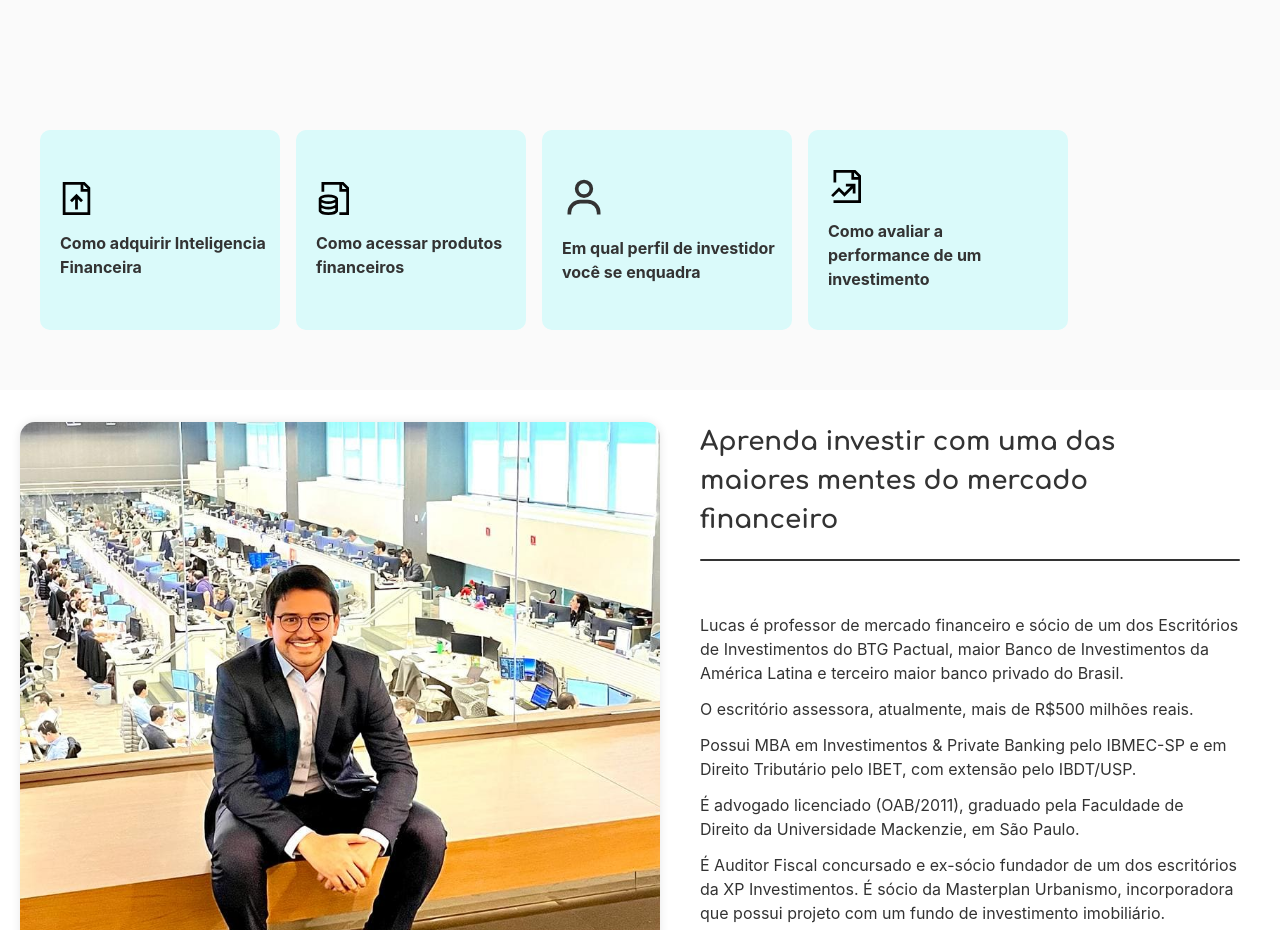
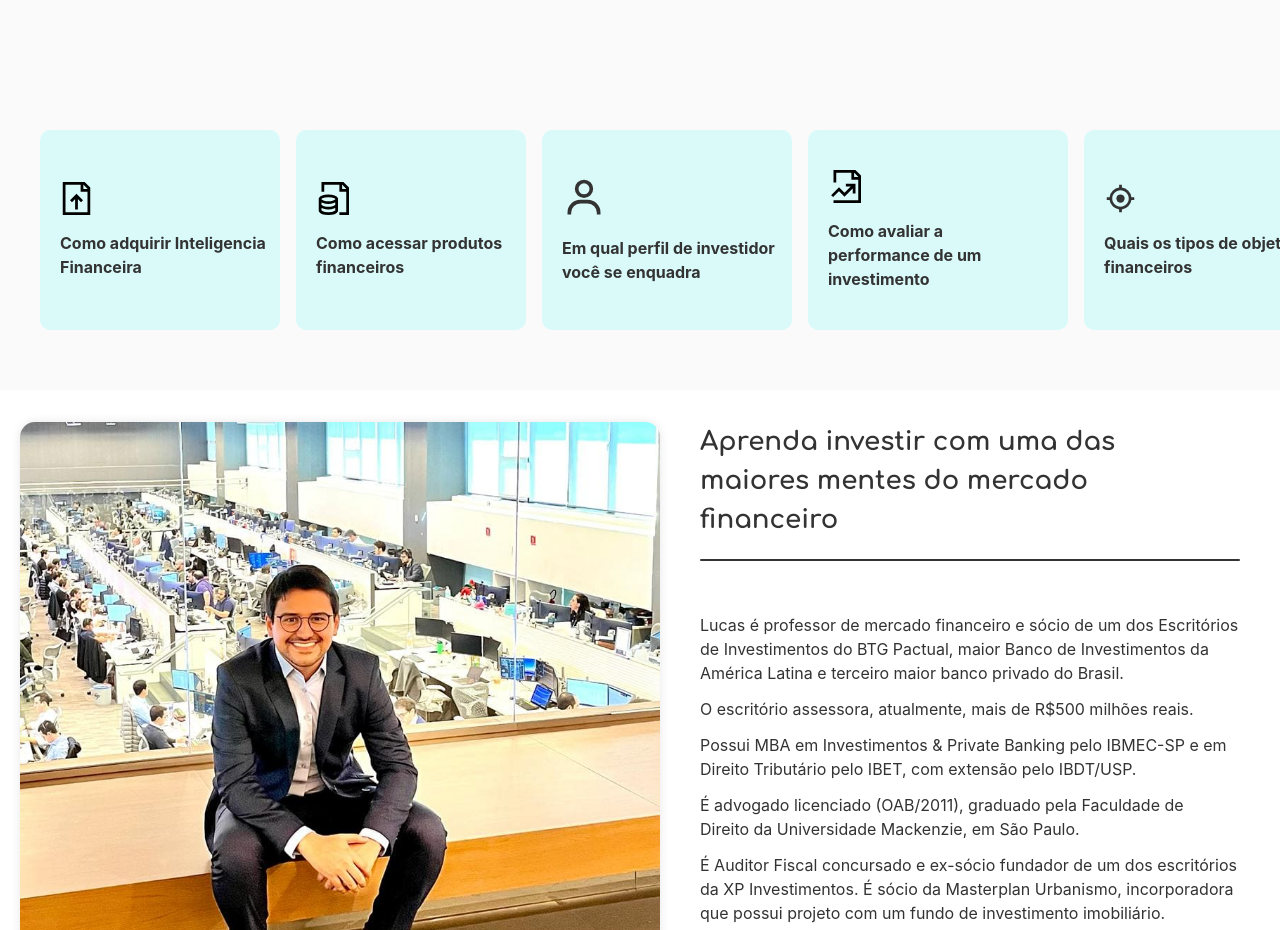
Before and after one commit to ricardofsdomene/ibrimc, a Next.js app: page / in a window 1280 px wide. Shown: the part 840-1770 px from the top of the page. Built offline with nearby package versions, Linux system fonts and the light colour scheme; a web font is replaced by a local one.

Commit message:
feat: modules

```diff
--- a/pages/index.tsx
+++ b/pages/index.tsx
@@ -10,7 +10,7 @@ import {
   GrDocumentUpload,
 } from "react-icons/gr";
 
-import { BiUser, BiUserPin } from "react-icons/bi";
+import { BiTargetLock, BiUser, BiUserPin } from "react-icons/bi";
 
 export default function Index() {
   const size = useWindowSize();
@@ -191,6 +191,28 @@ export default function Index() {
                 Como avaliar a performance de um investimento
               </Text>
             </Flex>
+            <Flex
+              flexDir="column"
+              mr="4"
+              justify="center"
+              style={{
+                backgroundColor: "#DAFAFA",
+                height: 200,
+                width: 260,
+                borderRadius: 10,
+                padding: 20,
+              }}
+            >
+              <Icon as={BiTargetLock} fontSize={33} color="#333" />
+              <Flex
+                style={{
+                  width: 250,
+                }}
+              />
+              <Text mt="4" w="100%" color="#333" fontWeight="bold">
+                Quais os tipos de objetivos financeiros
+              </Text>
+            </Flex>
           </Flex>
         </Flex>
       </Flex>
```
